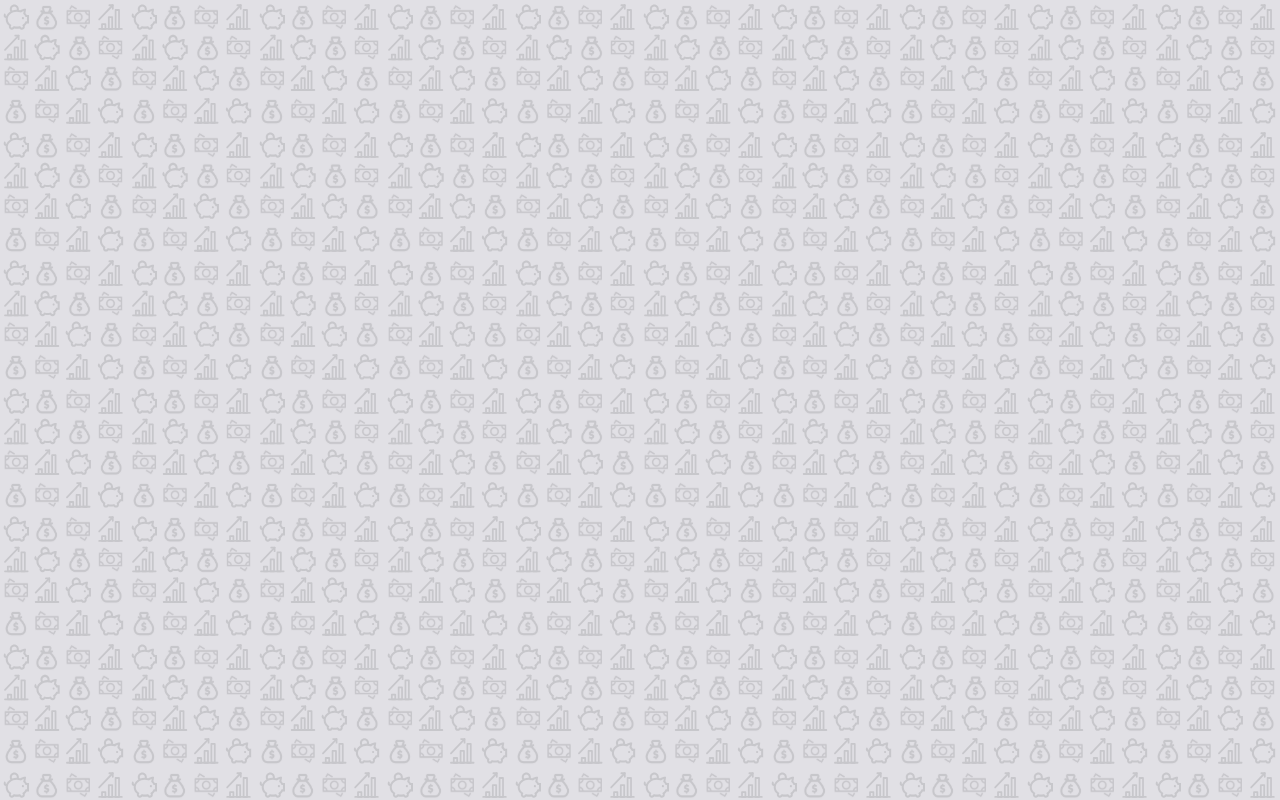
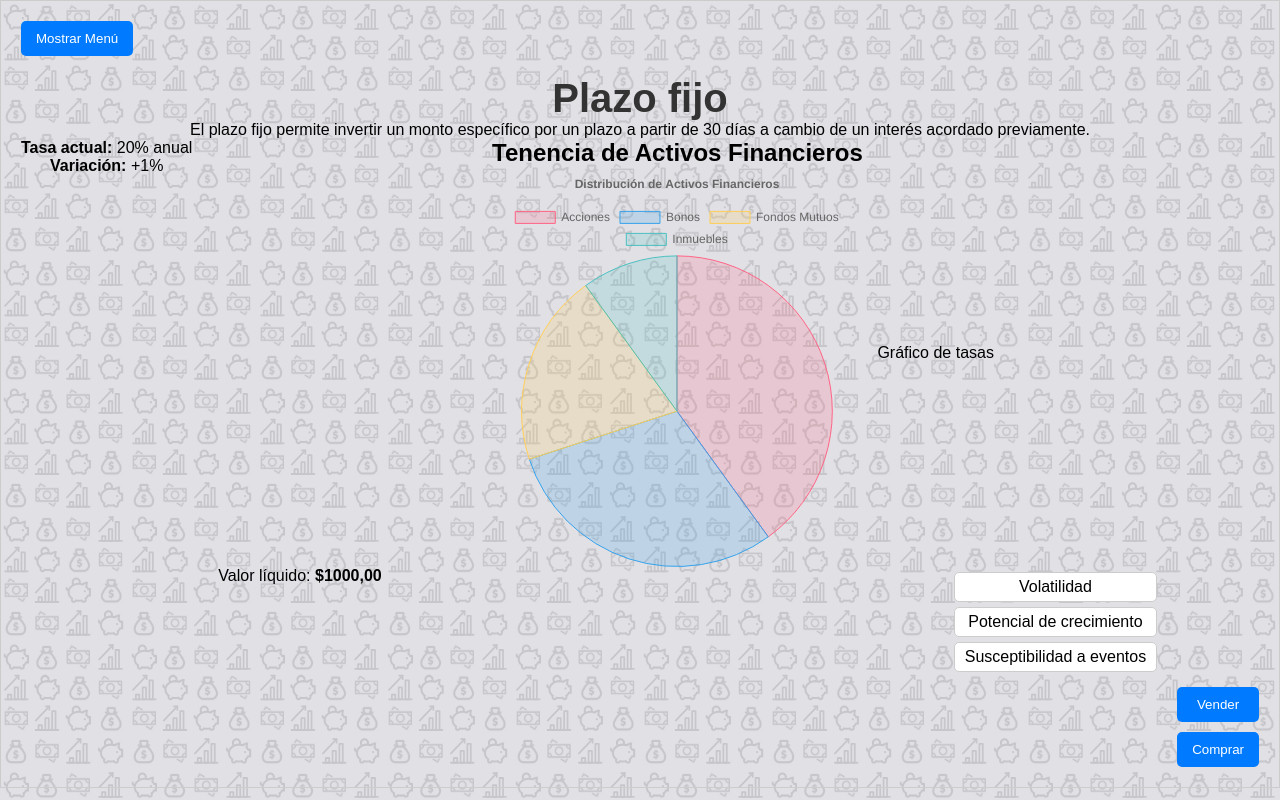
Before and after one commit to AgustinFerrari25/seminario, a React (Create React App) app in the folder seminario/: page /Experto in a window 1280 px wide. Before the commit this address had no page. Built offline with nearby package versions, Linux system fonts and the light colour scheme; a web font is replaced by a local one.

Commit message:
Modo experto(front)
hice componentes para el modo experto pero falta bastante laburo de css

```diff
--- a/seminario/package.json
+++ b/seminario/package.json
@@ -8,10 +8,12 @@
     "@testing-library/jest-dom": "^5.17.0",
     "@testing-library/react": "^13.4.0",
     "@testing-library/user-event": "^13.5.0",
+    "chart.js": "^4.4.6",
     "react": "^18.3.1",
     "react-dom": "^18.3.1",
     "react-router-dom": "^6.27.0",
     "react-scripts": "^5.0.1",
+    "seminario": "file:",
     "web-vitals": "^2.1.4"
   },
   "scripts": {
--- a/seminario/src/App.jsx
+++ b/seminario/src/App.jsx
@@ -4,6 +4,7 @@
 import Tutorial from './Componentes/Tutorial';
 import Intermedio from './Componentes/Intermedio';
 import ModoAprendizaje from './Componentes/ModoAprendizaje';
+import InterfazDelJuego from './Componentes/ModoExperto/InterfazDelJuego';
 function App() {
   return (
     <Router>
@@ -14,6 +15,7 @@
       <Route path='/aprendizaje' element={<ModoAprendizaje/>}/>
       <Route path='/tutorial' element={<Tutorial/>}/>
       <Route path='/intermedio' element={<Intermedio/>}/>
+      <Route path='/Experto' element={<InterfazDelJuego/>}/>
 
       </Routes>
 
--- /dev/null
+++ b/seminario/src/Componentes/Grafico.jsx
@@ -0,0 +1,61 @@
+import React, { useEffect, useRef } from 'react';
+import { Chart, registerables } from 'chart.js';
+
+Chart.register(...registerables);
+
+const Grafico = () => {
+    const canvasRef = useRef(null);
+
+    useEffect(() => {
+        const ctx = canvasRef.current.getContext('2d');
+        const graficoActivos = new Chart(ctx, {
+            type: 'pie', // Cambia el tipo de gráfico según tus necesidades
+            data: {
+                labels: ['Acciones', 'Bonos', 'Fondos Mutuos', 'Inmuebles'],
+                datasets: [{
+                    label: 'Porcentaje de Tenencia',
+                    data: [40, 30, 20, 10], // Puedes modificar estos datos según tu lógica
+                    backgroundColor: [
+                        'rgba(255, 99, 132, 0.2)',
+                        'rgba(54, 162, 235, 0.2)',
+                        'rgba(255, 206, 86, 0.2)',
+                        'rgba(75, 192, 192, 0.2)'
+                    ],
+                    borderColor: [
+                        'rgba(255, 99, 132, 1)',
+                        'rgba(54, 162, 235, 1)',
+                        'rgba(255, 206, 86, 1)',
+                        'rgba(75, 192, 192, 1)'
+                    ],
+                    borderWidth: 1
+                }]
+            },
+            options: {
+                responsive: true,
+                plugins: {
+                    legend: {
+                        position: 'top',
+                    },
+                    title: {
+                        display: true,
+                        text: 'Distribución de Activos Financieros'
+                    }
+                }
+            }
+        });
+
+        // Limpiar el gráfico al desmontar el componente
+        return () => {
+            graficoActivos.destroy();
+        };
+    }, []);
+
+    return (
+        <div className="container mt-5">
+            <h2 className="text-center">Tenencia de Activos Financieros</h2>
+            <canvas ref={canvasRef} width="400" height="200"></canvas>
+        </div>
+    );
+};
+
+export default Grafico;
--- a/seminario/src/Componentes/Intermedio.jsx
+++ b/seminario/src/Componentes/Intermedio.jsx
@@ -14,6 +14,7 @@
 } from "@fortawesome/free-solid-svg-icons";
 import carpinchoLogo from '../img/carpincho-moneda.png';
 import carpinchoCharacter from '../img/carpincho-traje.jpeg';
+import MenuActivos from "./MenuActivos";
 
 const Intermedio = () => {
     const navigate = useNavigate();
@@ -106,6 +107,7 @@
         if (knowsTopic) {
             setSkipTheory(true);
             setCurrentStep(0); // Irá directo a los pasos prácticos
+
         } else {
             setCurrentStep(currentStep + 1); // Continuará con la teoría
         }
--- /dev/null
+++ b/seminario/src/Componentes/MenuActivos.jsx
@@ -0,0 +1,23 @@
+import React from "react";
+import '../Estilos/EstilosExperto.css'
+const MenuActivos =()=>{
+    return(
+        <>
+         <div className="menu-activos">
+            <ul>
+                <li>Acciones</li>
+                <li>Criptos</li>
+                <li>Cedears</li>
+                <li>Bonos</li>
+                <li>Plazo Fijo</li>
+                <li>Oblig.Negociables</li>
+            </ul>
+        </div>
+        </>
+    )
+    //Mi idea es que al hacer click en cada uno de esto haga un get
+    // de las tenencias de cada usuario(lo manejariamos con back)
+    // y en el compenente interfazDeljuego tendriamos que crear como manjariamos el grafico si es tasa variable o fija
+
+}
+export default MenuActivos;
--- a/seminario/src/Componentes/ModoAprendizaje.jsx
+++ b/seminario/src/Componentes/ModoAprendizaje.jsx
@@ -36,7 +36,7 @@
             <FontAwesomeIcon icon={faScaleBalanced} /> Intermedio
           </button>
 
-          <button className="difficulty-btn btn_experto">
+          <button  onClick={()=> navigate("/Experto")}className="difficulty-btn btn_experto">
             <FontAwesomeIcon icon={faRobot} /> Experto
           </button>
 
--- /dev/null
+++ b/seminario/src/Componentes/ModoExperto/CaracteristicasActivo.jsx
@@ -0,0 +1,18 @@
+import React from "react";
+
+const CaracteristicasActivo =()=>{
+    return(
+        <>
+
+        <ul>
+            <li>Volatilidad</li>
+            <li>Potencial de crecimiento</li>
+            <li>Susceptibilidad a eventos</li>
+
+        </ul>
+
+        </>
+    )
+}
+
+export default CaracteristicasActivo
--- /dev/null
+++ b/seminario/src/Componentes/ModoExperto/InterfazDelJuego.jsx
@@ -0,0 +1,64 @@
+import React, { useState } from 'react';
+import MenuActivos from "../MenuActivos";
+import CaracteristicasActivo from './CaracteristicasActivo';
+import { useNavigate } from 'react-router-dom';
+import Grafico from '../Grafico';
+import '../..//Estilos/EstilosExperto.css'
+
+const InterfazDelJuego = () => {
+    const [despliegaMenu, setDespliegaMenu] = useState(false);
+
+    const despliegueMenu = () => {
+        setDespliegaMenu(prevState => !prevState);
+    };
+
+    return (
+        <>
+
+            <div className="contenido-principal">
+            <div className="menu-hamburguesa">
+                    <button className="boton-menu" onClick={despliegueMenu}>Mostrar Menú</button>
+                </div>
+
+                <h1>Plazo fijo</h1>
+                <p>El plazo fijo permite invertir un monto específico por un plazo a partir de 30 días a cambio de un interés acordado previamente.</p>
+
+                {/* Sección de tasas y gráfico */}
+                <div className="info-tasa-grafico">
+                    <div className="tasa">
+                        <p><strong>Tasa actual:</strong> 20% anual</p>
+                        <p><strong>Variación:</strong> +1%</p>
+                    </div>
+                    <div className="grafico">
+                    <Grafico /> {/* Aquí deberías integrar tu componente de gráfico */}
+                        <p>Gráfico de tasas</p>
+                    </div>
+                </div>
+
+                {/* Características y botones de acción */}
+                <div className="acciones">
+                    <div className="valor-liquido">
+                        <p>Valor líquido: <strong>$1000,00</strong></p>
+                    </div>
+                    <div className="caracteristicas">
+                        <CaracteristicasActivo />
+                    </div>
+                    <div className="botones-accion">
+                        <button>Vender</button>
+                        <button>Comprar</button>
+                    </div>
+                </div>
+            </div>
+
+            {despliegaMenu && <MenuActivos />}
+
+
+            </>
+    );
+
+
+};
+
+
+
+export default InterfazDelJuego;
--- /dev/null
+++ b/seminario/src/Estilos/EstilosExperto.css
@@ -0,0 +1,148 @@
+.interfaz-juego {
+    display: flex;
+    flex-direction: column;
+    gap: 20px;
+}
+
+.menu-lateral {
+    width: 200px;
+}
+
+.contenido-principal {
+    flex: 1;
+    padding: 20px;
+    border: 1px solid #ccc;
+}
+
+.info-tasa-grafico {
+    display: flex;
+    justify-content: space-between;
+    gap: 20px;
+}
+
+.acciones {
+    display: flex;
+    flex-direction: row; /* Cambia a fila para alinear los elementos en línea */
+    justify-content: space-between; /* Espacia los elementos para ajustarlos */
+    align-items: flex-start;
+    gap: 20px;;
+}
+
+.valor-liquido {
+    flex: 1;
+}
+
+.caracteristicas {
+    flex: 1;
+}
+
+.botones-accion {
+    display: flex;
+    flex-direction: column;
+    gap: 10px;
+}
+body {
+    margin: 0;
+    padding: 0;
+    min-height: 100vh;
+    background-color: #f9f9f9;
+    background-image: url('/img/fondo.svg');
+    background-size: 128px 128px;
+    font-family: Arial, sans-serif;
+}
+.menu-hamburguesa {
+    display: flex;
+    align-items: center; /* Alinea verticalmente el botón */
+    margin-bottom: 20px; /* Espacio debajo del botón */
+}
+
+.boton-menu {
+    background-color: #007bff; /* Color de fondo */
+    color: white; /* Color del texto */
+    border: none; /* Sin borde */
+    padding: 10px 15px; /* Espaciado interno */
+    cursor: pointer; /* Cambia el cursor al pasar sobre el botón */
+    border-radius: 5px; /* Esquinas redondeadas */
+}
+
+.boton-menu:hover {
+    background-color: #0056b3; /* Color de fondo al pasar el mouse */
+}
+.menu-activos ul {
+    list-style: none; /* Eliminar los puntos de la lista */
+    padding: 0; /* Sin padding */
+    margin: 0; /* Sin margin */
+}
+
+.menu-activos li {
+    padding: 10px; /* Espacio interno en los elementos de la lista */
+    cursor: pointer; /* Cambiar el cursor al pasar sobre los elementos */
+    transition: background-color 0.3s; /* Efecto de transición suave para el hover */
+}
+
+.menu-activos li:hover {
+    background-color: #f0f0f0; /* Color de fondo al pasar el mouse */
+}
+.menu-activos {
+
+    border-radius: 5px; /* Esquinas redondeadas */
+    box-shadow: 0 2px 5px rgba(0, 0, 0, 0.1); /* Sombra sutil */
+    padding: 10px; /* Espacio interno */
+    position: absolute; /* Posición absoluta para superponer el menú */
+    top: 50px; /* Ajusta según sea necesario para evitar el botón */
+    left: 10px; /* Ajusta para que esté alineado a la izquierda */
+    z-index: 1000; /* Asegúrate de que esté por encima de otros elementos */
+}
+.caracteristicas {
+    display: flex; /* Usar flexbox para alinear el contenido */
+    justify-content: flex-end; /* Alinear horizontalmente a la derecha */
+    align-items: center; /* Centrar verticalmente */
+    flex: 1; /* Permitir que ocupe el espacio disponible */
+}
+
+.caracteristicas ul {
+    list-style: none; /* Eliminar los puntos de la lista */
+    padding: 0; /* Sin padding */
+    margin: 0; /* Sin margin */
+}
+
+.caracteristicas li {
+    padding: 5px 10px; /* Espaciado interno de los elementos de la lista */
+    border: 1px solid #ccc; /* Borde gris alrededor de cada ítem */
+    border-radius: 5px; /* Esquinas redondeadas */
+    margin: 5px 0; /* Margen entre elementos */
+    background-color: #fff; /* Fondo blanco para los elementos */
+    transition: background-color 0.3s; /* Transición para el efecto hover */
+}
+
+.caracteristicas li:hover {
+    background-color: #f0f0f0; /* Color de fondo al pasar el mouse */
+}
+.botones-accion {
+    display: flex;
+
+    gap: 10px; /* Espacio entre los botones */
+    margin-top: 120px; /* Aumenta el margen superior para más separación */
+    align-items: right; /* Alinea los botones al centro */
+}
+
+.botones-accion button {
+    padding: 10px 15px; /* Espaciado interno para los botones */
+    background-color: #007bff; /* Color de fondo azul */
+    color: #fff; /* Color del texto blanco */
+    border: none; /* Sin borde */
+    border-radius: 5px; /* Esquinas redondeadas */
+    cursor: pointer; /* Cambiar cursor al pasar sobre los botones */
+    transition: background-color 0.3s; /* Transición para el efecto hover */
+}
+
+.botones-accion button:hover {
+    background-color: #0056b3; /* Color de fondo al pasar el mouse */
+}
+
+.grafico {
+    display: flex;
+    justify-content: center; /* Centra horizontalmente */
+    align-items: center; /* Centra verticalmente */
+    flex: 1; /* Permite que ocupe espacio disponible */
+}
```
Also changed, not shown: seminario/src/Componentes/ModoExperto/TasaFija.jsx (added), seminario/src/Componentes/ModoExperto/TasaVariable.jsx (added), seminario/src/Estilos/Experto.css (added), 1 other file (tests, documents, lock files or other folders).
